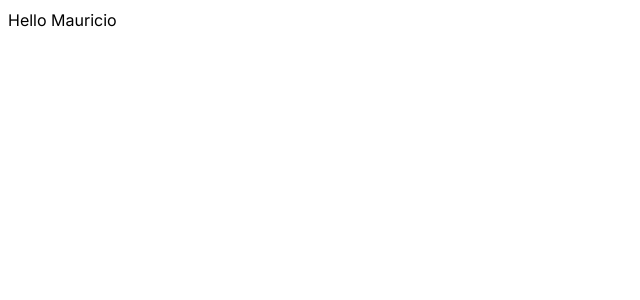
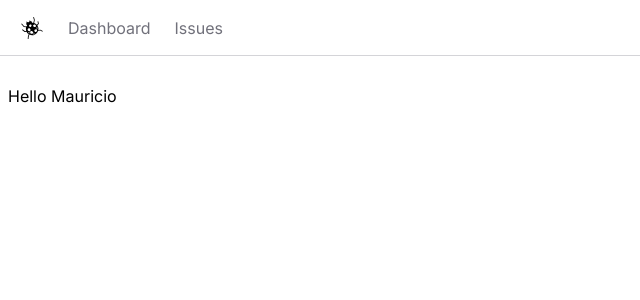
Before and after one commit to wichofly/issue-tracker, a Next.js app: page / in a window 1280 px wide. Shown: the top 300 px of the page, without its empty margins (0-640 px from the left). Built offline with nearby package versions, Linux system fonts and the light colour scheme.

Commit message:
Add NavBar component and update layout to include it

```diff
--- /dev/null
+++ b/app/NavBar.tsx
@@ -0,0 +1,32 @@
+import Link from 'next/link';
+import { GiSpottedBug } from 'react-icons/gi';
+
+const NavBar = () => {
+  return (
+    <nav className="flex space-x-6 border-b border-b-zinc-300 mb-5 px-5 h-14 items-center">
+      <Link href="/">
+        <GiSpottedBug className="text-2xl" />
+      </Link>
+      <ul className="flex space-x-6">
+        <li>
+          <Link
+            href="/"
+            className="text-zinc-500 hover:text-zinc-800 transition-colors"
+          >
+            Dashboard
+          </Link>
+        </li>
+        <li>
+          <Link
+            href="/issues"
+            className="text-zinc-500 hover:text-zinc-800 transition-colors"
+          >
+            Issues
+          </Link>
+        </li>
+      </ul>
+    </nav>
+  );
+};
+
+export default NavBar;
--- a/app/layout.tsx
+++ b/app/layout.tsx
@@ -1,22 +1,27 @@
-import './globals.css'
-import type { Metadata } from 'next'
-import { Inter } from 'next/font/google'
+import './globals.css';
+import type { Metadata } from 'next';
+import { Inter } from 'next/font/google';
+import NavBar from './NavBar';
 
-const inter = Inter({ subsets: ['latin'] })
+const inter = Inter({ subsets: ['latin'] });
 
 export const metadata: Metadata = {
   title: 'Create Next App',
   description: 'Generated by create next app',
-}
+};
 
 export default function RootLayout({
   children,
 }: {
-  children: React.ReactNode
+  children: React.ReactNode;
 }) {
   return (
     <html lang="en">
-      <body className={inter.className}>{children}</body>
+      <body className={inter.className}>
+        <NavBar />
+
+        <main>{children}</main>
+      </body>
     </html>
-  )
+  );
 }
--- a/package.json
+++ b/package.json
@@ -20,6 +20,7 @@
     "postcss": "8.5.8",
     "react": "19.2.4",
     "react-dom": "19.2.4",
+    "react-icons": "^5.6.0",
     "tailwindcss": "4.2.2",
     "typescript": "6.0.2"
   }
```
Also changed, not shown: 1 other file (tests, documents, lock files or other folders).
